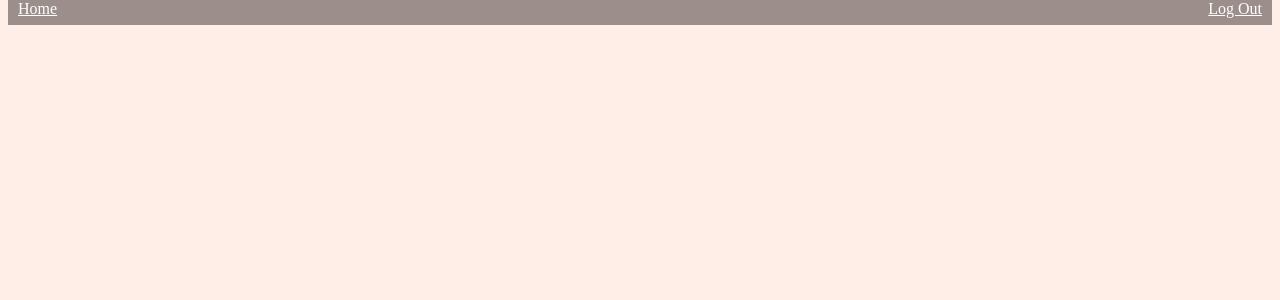
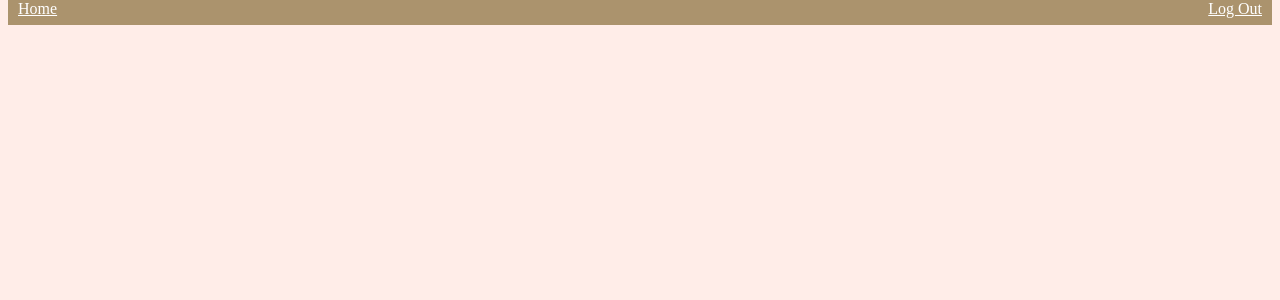
Before and after one commit to Christine516/shopFinder, a Python web app: template templates/all_posts.html in a window 1280 px wide. Shown: the part 109-409 px from the top of the page. Run offline with Jinja, Linux system fonts and the light colour scheme; the template is opened without the code that fills it, so the values that code supplies are empty; some libraries are stand-ins or nearby versions.

Commit message:
changed nav bar color on explore page to match other pages

```diff
--- a/static/css/all_posts.css
+++ b/static/css/all_posts.css
@@ -56,7 +56,7 @@ h2 {
   flex-direction: row;
   justify-content: space-between;
   display: flex;
-  background-color: #9C8E8A;
+  background-color: #AB936D;
 }
 
 #space{
```
